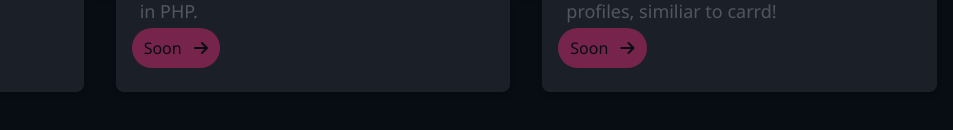
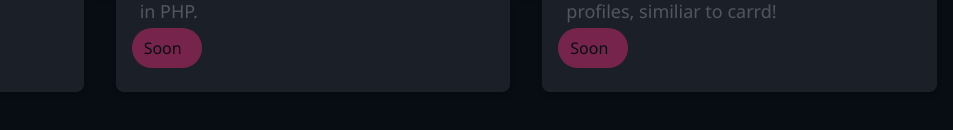
Before and after one commit to 0xQueen/majesty.lol, a plain HTML site: page projects.html in a window 1280 px wide. Shown: the part 508-638 px from the top of the page, 327-1280 px from the left. Drawn offline with nearby package versions, Linux system fonts and the light colour scheme.

Commit message:
Update projects.html

```diff
--- a/projects.html
+++ b/projects.html
@@ -93,7 +93,6 @@
                 <div class="absolute bottom-0 left-0 mb-4 ml-4 h-12">
                     <a href="" class="visit-btn bg-pink-500 hover:bg-pink-600 text-gray-900 px-3 py-2 rounded-full inline-block">
                         <span class="mr-2">Soon</span>
-                        <i class="fas fa-arrow-right"></i>
                     </a>
                 </div>
             </div>
@@ -112,7 +111,6 @@
                 <div class="absolute bottom-0 left-0 mb-4 ml-4 h-12">
                     <a href="" class="visit-btn bg-pink-500 hover:bg-pink-600 text-gray-900 px-3 py-2 rounded-full inline-block">
                         <span class="mr-2">Soon</span>
-                        <i class="fas fa-arrow-right"></i>
                     </a>
                 </div>
             </div>
```
